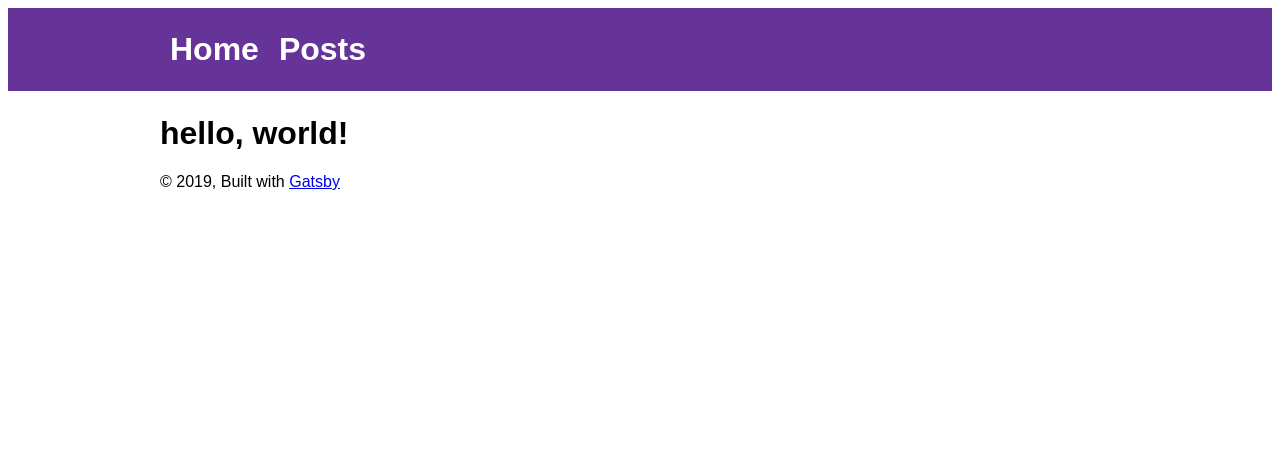
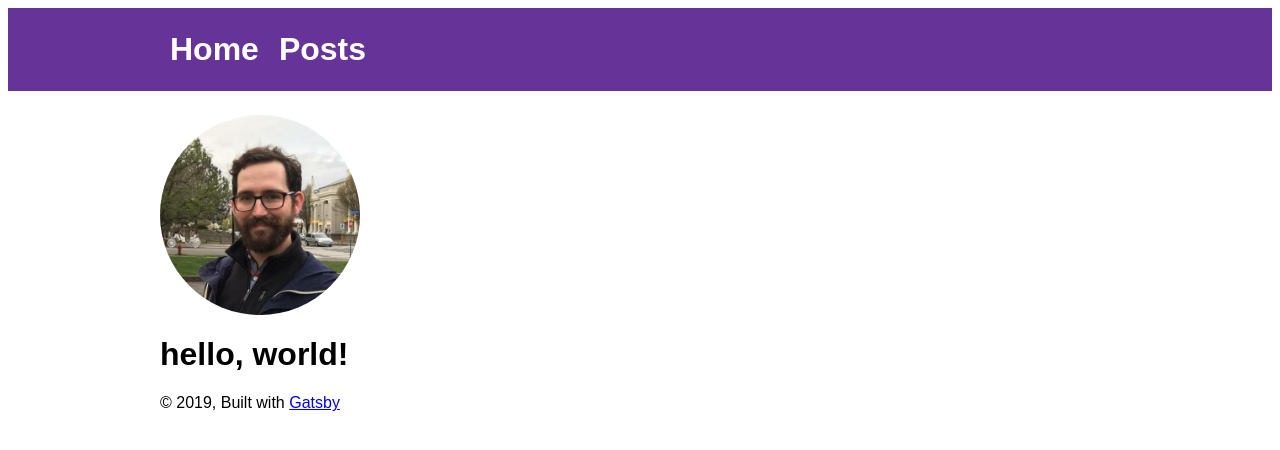
Before and after one commit to alxhghs/my-personal-page, a Gatsby site: page / in a window 1280 px wide. Built offline with nearby package versions, Linux system fonts and the light colour scheme; Gatsby itself is replaced by a stand-in of ours.

Commit message:
add profile picture

```diff
--- a/src/components/index.ts
+++ b/src/components/index.ts
@@ -1,6 +1,6 @@
 import { Card } from "./card";
 import { Header } from "./header";
-import { Image } from "./image";
+import { ProfileImage } from "./profile-image";
 import { Layout } from "./layout";
 import { Link } from "./link";
 import { SEO } from "./seo";
@@ -8,8 +8,8 @@ import { SEO } from "./seo";
 export {
     Card,
     Header,
-    Image,
     Layout,
     Link,
+    ProfileImage,
     SEO
 }
--- a/src/components/image.tsx
+++ b/src/components/profile-image.tsx
@@ -1,6 +1,7 @@
 import React from "react"
 import { StaticQuery, graphql } from "gatsby"
 import Img from "gatsby-image"
+import styled from "@emotion/styled";
 
 /*
  * This component is built using `gatsby-image` to automatically serve optimized
@@ -13,11 +14,16 @@ import Img from "gatsby-image"
  * - `StaticQuery`: https://gatsby.dev/staticquery
  */
 
-export const Image: React.FC = () => (
+const Image = styled(Img)`
+    border-radius: 50%;
+    width: 200px;
+`;
+
+export const ProfileImage: React.FC = () => (
     <StaticQuery
         query={graphql`
         query {
-        placeholderImage: file(relativePath: { eq: "gatsby-astronaut.png" }) {
+            placeholderImage: file(relativePath: { eq: "me.JPG" }) {
                 childImageSharp {
                     fluid(maxWidth: 300) {
                         ...GatsbyImageSharpFluid
@@ -26,6 +32,6 @@ export const Image: React.FC = () => (
             }
         }
     `}
-    render={data => <Img fluid={data.placeholderImage.childImageSharp.fluid} />}
+        render={data => <Image fluid={data.placeholderImage.childImageSharp.fluid} />}
     />
 )
--- a/src/pages/index.tsx
+++ b/src/pages/index.tsx
@@ -1,9 +1,10 @@
 import React from "react";
-import { Layout, SEO } from "../components";
+import { Layout, SEO, ProfileImage } from "../components";
 
 const App: React.FC = () => (
     <Layout>
         <SEO />
+        <ProfileImage />
         <h1>hello, world!</h1>
     </Layout>
 );
```
Also changed, not shown: src/images/gatsby-astronaut.png (deleted), src/images/gatsby-icon.png (deleted), src/images/me.JPG (added). Lines whose indentation alone changed are shown as unchanged.
